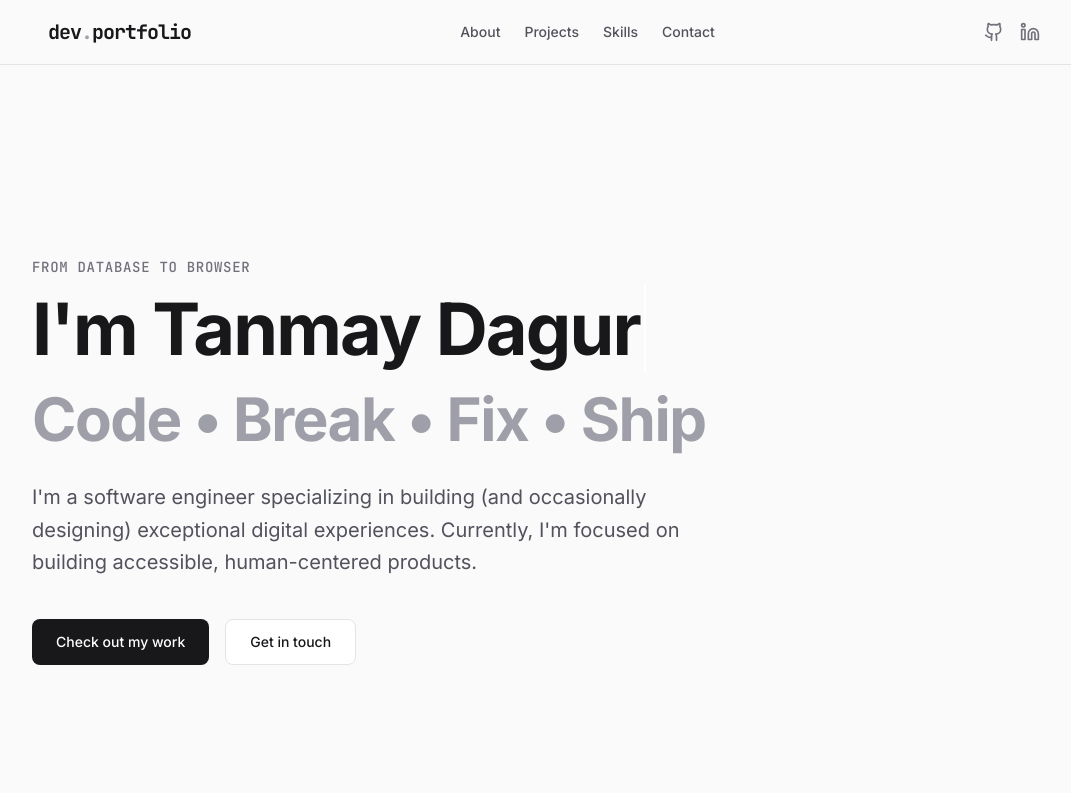
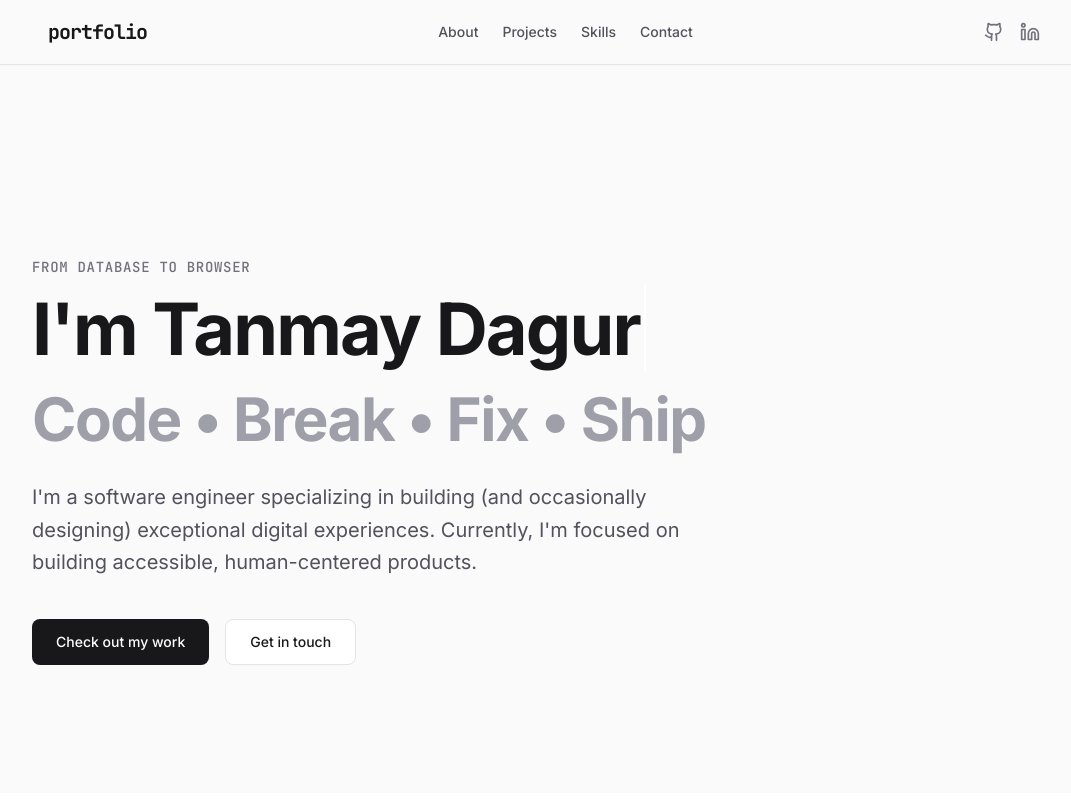
Before and after one commit to TanmayDagur/Portfolio, a Next.js app: page / in a window 1280 px wide. Shown: the top 800 px of the page, without its empty margins (96-1167 px from the left). Built offline with nearby package versions, Linux system fonts and the light colour scheme.

Commit message:
Update header.tsx

```diff
--- a/components/header.tsx
+++ b/components/header.tsx
@@ -5,7 +5,7 @@ export function Header() {
         <header className="sticky top-0 z-50 w-full border-b border-zinc-200 bg-zinc-50/80 backdrop-blur-md">
             <div className="container mx-auto px-4 h-16 flex items-center justify-between max-w-5xl">
             <div className="font-mono font-bold text-xl tracking-tighter">
-                dev<span className="text-zinc-400">.</span>portfolio
+                portfolio
             </div>
             <nav className="hidden md:flex gap-6 text-sm font-medium text-zinc-600">
                 <a href="#about" className="hover:text-zinc-900 transition-colors">About</a>
```
